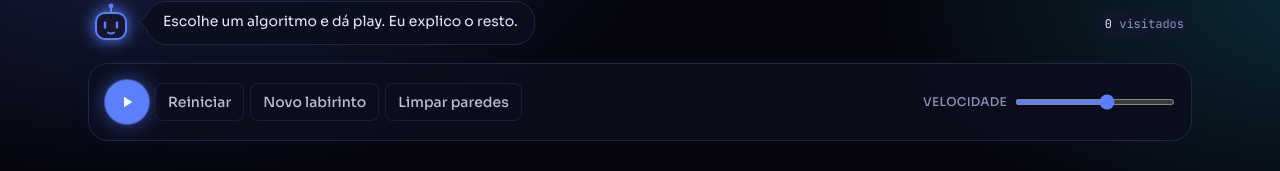
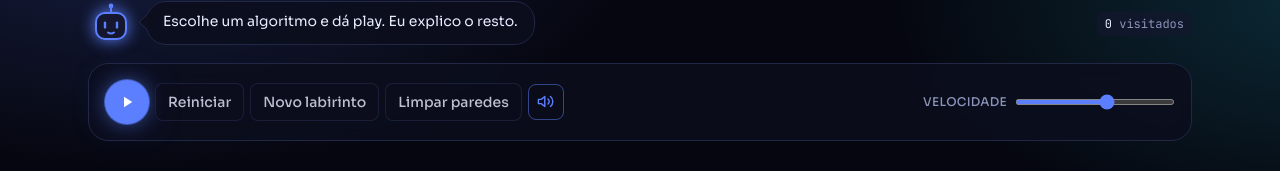
Before and after one commit to Gabrieldiog/algo-shorts, a Next.js app: page /a/astar in a window 1280 px wide. Shown: the part 849-1020 px from the top of the page. Built offline with nearby package versions, Linux system fonts and the light colour scheme; a web font is replaced by a local one.

Commit message:
pathfinding: som na exploracao e no caminho
Cada celula visitada solta um blip curto (grave perto do inicio, agudo
longe), e o caminho final desce num tom mais suave. Um som por lote pra
nao ficar estridente em velocidade alta. Botao pra ligar/desligar.

```diff
--- a/src/components/path/PathViz.tsx
+++ b/src/components/path/PathViz.tsx
@@ -7,6 +7,7 @@ import { useI18n } from "@/lib/i18n";
 import { getPathAlgorithm, rosterEntry } from "@/lib/algorithms";
 import { applyPathStep, cellKey, emptyPathFrame, type GridSpec, type PathFrame } from "@/lib/pathfinding/grid";
 import { Character, type Mood } from "@/components/player/Character";
+import { useSounds } from "@/components/player/useSounds";
 
 const ROWS = 15;
 const COLS = 29;
@@ -14,6 +15,7 @@ const START: [number, number] = [7, 4];
 const END: [number, number] = [7, COLS - 5];
 const START_K = cellKey(START[0], START[1]);
 const END_K = cellKey(END[0], END[1]);
+const MAX_DIST = ROWS + COLS;
 
 function randomWalls(): Set<string> {
   const w = new Set<string>();
@@ -42,14 +44,29 @@ export function PathViz({ slug }: { slug: string }) {
   const [walls, setWalls] = useState<Set<string>>(() => new Set());
   const [ready, setReady] = useState(false);
   const [speed, setSpeed] = useState(58);
+  const [soundOn, setSoundOn] = useState(true);
   const [playing, setPlaying] = useState(false);
   const [frame, setFrame] = useState<PathFrame>(() => emptyPathFrame());
   const [step, setStep] = useState(0);
+
+  const { tone, ensure } = useSounds(soundOn);
 
   useEffect(() => {
     setWalls(randomWalls());
     setReady(true);
   }, []);
+
+  // Um blip curto por lote: exploracao soa como onda subindo (grave perto do
+  // inicio, agudo longe); o caminho final desce em tom mais suave, tipo alivio.
+  const blip = useCallback(
+    (k: string, kind: "visit" | "path") => {
+      const [r, c] = k.split(",").map(Number);
+      const dist = Math.abs(r - START[0]) + Math.abs(c - START[1]);
+      if (kind === "path") tone(dist, MAX_DIST, { type: "sine", dur: 0.1, vol: 0.06 });
+      else tone(dist, MAX_DIST, { type: "triangle", dur: 0.055, vol: 0.028 });
+    },
+    [tone],
+  );
 
   const grid: GridSpec = useMemo(() => ({ rows: ROWS, cols: COLS, walls, start: START, end: END }), [walls]);
   const steps = useMemo(() => (algo && ready ? algo.generate(grid) : []), [algo, grid, ready]);
@@ -78,16 +95,23 @@ export function PathViz({ slug }: { slug: string }) {
     }
     let f = frameRef.current;
     const end = Math.min(st.length, i + count);
+    let lastVisit: string | null = null;
+    let lastPath: string | null = null;
     while (i < end) {
-      f = applyPathStep(f, st[i]);
+      const s = st[i];
+      if (s.t === "visit") lastVisit = s.k;
+      else if (s.t === "path") lastPath = s.k;
+      f = applyPathStep(f, s);
       i++;
     }
     frameRef.current = f;
     stepRef.current = i;
     setFrame(f);
     setStep(i);
+    if (lastPath) blip(lastPath, "path");
+    else if (lastVisit) blip(lastVisit, "visit");
     if (i >= st.length) setPlaying(false);
-  }, []);
+  }, [blip]);
 
   useEffect(() => {
     if (!playing) return;
@@ -111,6 +135,7 @@ export function PathViz({ slug }: { slug: string }) {
       setPlaying(false);
       return;
     }
+    if (soundOn) ensure();
     if (stepRef.current >= stepsRef.current.length) reset();
     setPlaying(true);
   };
@@ -229,6 +254,20 @@ export function PathViz({ slug }: { slug: string }) {
           <PathBtn onClick={reset}>{d.player.reset}</PathBtn>
           <PathBtn onClick={newMaze}>{d.path.newMaze}</PathBtn>
           <PathBtn onClick={clearWalls}>{d.path.clearWalls}</PathBtn>
+          <button
+            type="button"
+            onClick={() => setSoundOn((s) => !s)}
+            aria-pressed={soundOn}
+            aria-label={d.player.sound}
+            title={d.player.sound}
+            className={`grid h-9 w-9 place-items-center rounded-lg border transition-colors ${soundOn ? "border-primary/50 text-primary" : "border-line/70 text-muted hover:text-ink"}`}
+          >
+            {soundOn ? (
+              <svg width="17" height="17" viewBox="0 0 24 24" fill="none" stroke="currentColor" strokeWidth="2" strokeLinecap="round" strokeLinejoin="round"><path d="M11 5 6 9H2v6h4l5 4V5z" /><path d="M15.5 8.5a5 5 0 0 1 0 7M19 5a9 9 0 0 1 0 14" /></svg>
+            ) : (
+              <svg width="17" height="17" viewBox="0 0 24 24" fill="none" stroke="currentColor" strokeWidth="2" strokeLinecap="round" strokeLinejoin="round"><path d="M11 5 6 9H2v6h4l5 4V5z" /><path d="m23 9-6 6M17 9l6 6" /></svg>
+            )}
+          </button>
         </div>
         <label className="flex items-center gap-2 text-xs font-medium text-muted">
           <span className="uppercase tracking-wide">{d.player.speed}</span>
```
